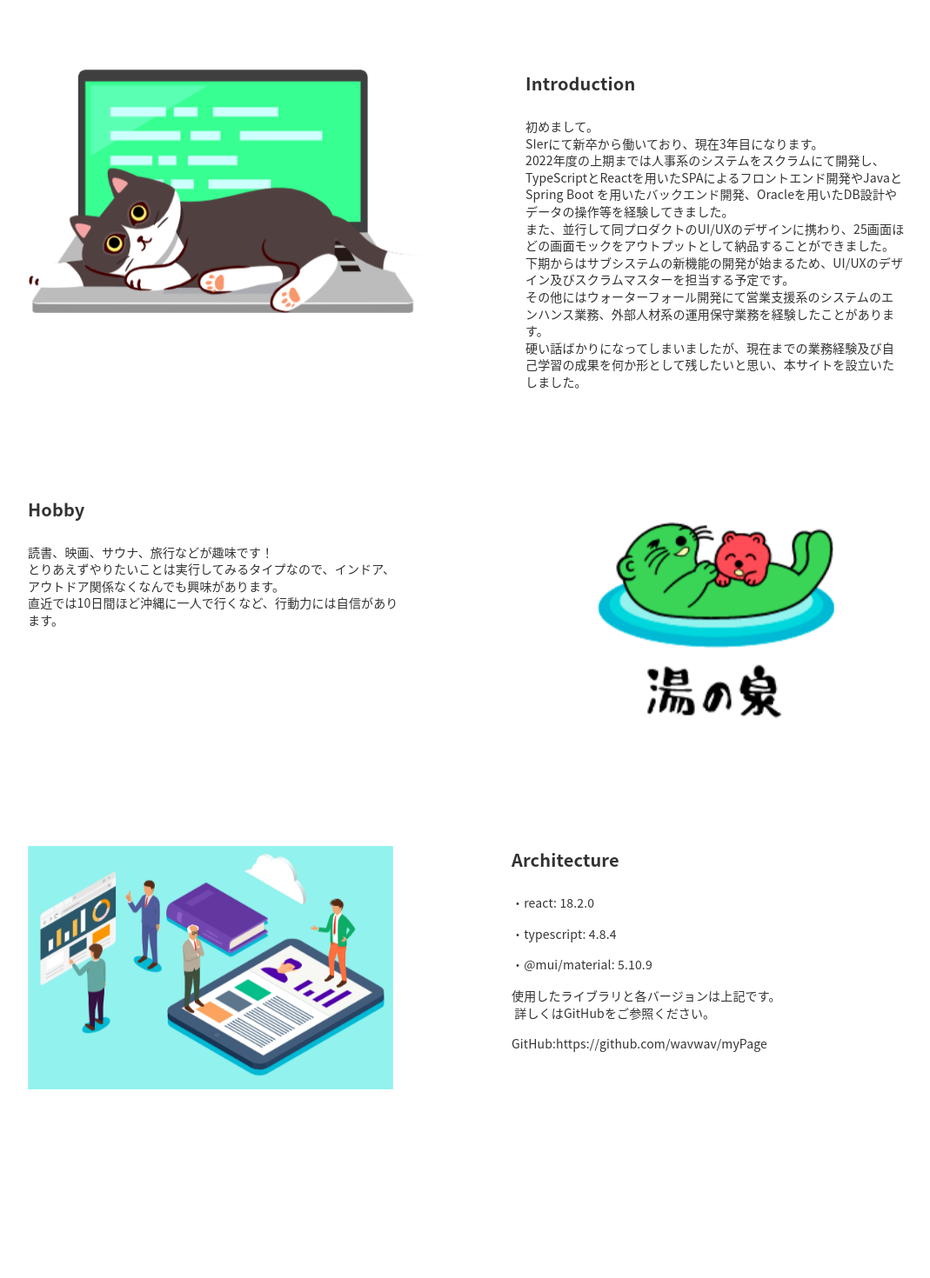
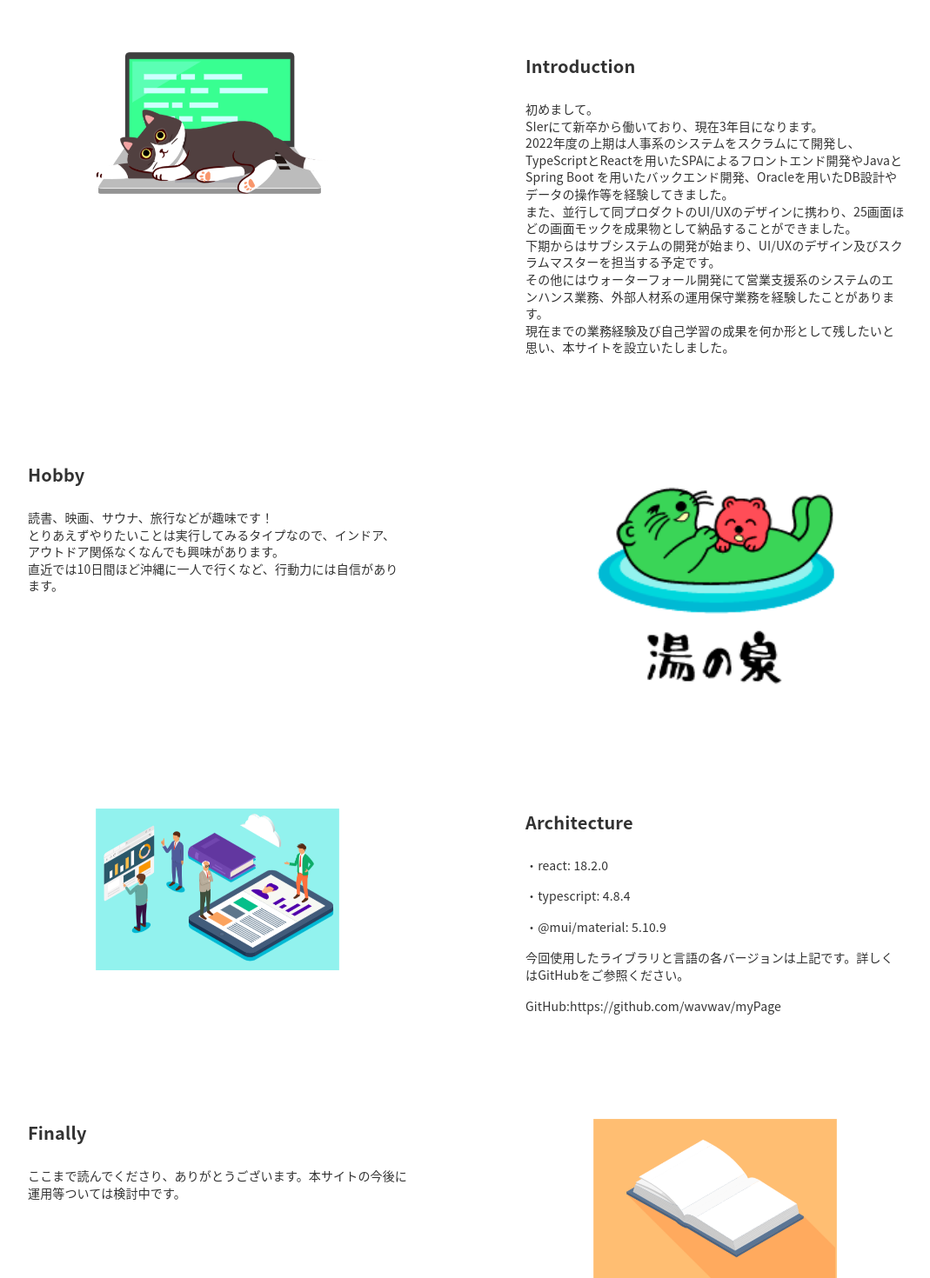
Before and after one commit to wavwav/myPage, a React (Create React App) app in the folder frontend/: page / in a window 1280 px wide. Shown: the part 100-1570 px from the top of the page at 87% size, without its empty margins (104-1173 px from the left). Before the commit the page ends 1357 px from the top, so only its background shows below. Built offline with nearby package versions, Linux system fonts and the light colour scheme.

Commit message:
Home完成

```diff
--- a/frontend/package.json
+++ b/frontend/package.json
@@ -17,6 +17,7 @@
     "@types/react-dom": "^18.0.6",
     "react": "^18.2.0",
     "react-dom": "^18.2.0",
+    "react-router-dom": "^6.4.2",
     "react-scripts": "5.0.1",
     "typescript": "^4.8.4",
     "web-vitals": "^2.1.4"
--- a/frontend/src/conponents/topbar/TopBar.tsx
+++ b/frontend/src/conponents/topbar/TopBar.tsx
@@ -28,8 +28,10 @@ const TopBar = () => {
 
   return (
     <AppBar position="static" sx={{
-     boxShadow: '0 0 0 0 rgba(0, 0, 0, .0)'
-    ,bgcolor:'#000000'
+     boxShadow: '0 0 0 0 rgba(0, 0, 0, .0)',
+    bgcolor:'#000000',
+    position: "fixed",
+    zIndex: 9999,
     }}
     className={classes.toolbarWrapper}
     >
--- a/frontend/src/pages/Home.tsx
+++ b/frontend/src/pages/Home.tsx
@@ -7,6 +7,7 @@ import nekko from '../nekko.png';
 import HomeBodyTypo from '../conponents/home/HomeBodyTypo';
 import yunosen from '../yunosen.png'
 import work from '../work.png';
+import book from '../book.png';
 
 const useStyles = makeStyles(() => 　({
   rootPadding: {
@@ -16,20 +17,31 @@ const useStyles = makeStyles(() => 　({
     marginTop:'120px',
     display:'flex'
   },
+  topDefaultBoxPosition: {
+    marginTop:'160px',
+    display:'flex'
+  },
   leftSeparate:{
     marginLeft:'68px'
   },
   rightSeparate:{
-    marginRight:'68px'
+    marginRight:'68px',
   },
-  yunosenPosition:{
-    textAlign:'center'
+  pngPosition:{
+    textAlign:'center',
+    justifyContent:'center',
+    display:'flex'
   },
   bodyPosition:{
     marginTop:'24px',
   },
   bodyItemPosition:{
     marginTop:'16px',
+  },
+  bottomDefaultBoxPosition: {
+    marginTop:'120px',
+    display:'flex',
+    marginBottom:'120px'
   },
 }));
 
@@ -40,11 +52,13 @@ function Home() {
   <TopBar />
   <Grid container={true} className={classes.rootPadding}>
     {/* 自己紹介 */}
-    <Grid container={true} item={true}>
-      <Box className={classes.defaultBoxPosition}>
+    <Grid container={true} item={true} lg={12} md={12} xs={12}>
+      <Box className={classes.topDefaultBoxPosition}>
        <Grid item={true} lg={6} md={6} xs={6}>
         <Box className={classes.rightSeparate}>
-      <img src={nekko} width='479px' height='279.73px' />
+          <Box className={classes.pngPosition}>
+          <img src={nekko} width='279.73px' height='163.36px' />
+          </Box>
         </Box>
       </Grid>
       <Grid item={true} lg={6} md={6} xs={6}>
@@ -53,20 +67,20 @@ function Home() {
       <Box className={classes.bodyPosition}>
       <HomeBodyTypo name={`初めまして。
 SIerにて新卒から働いており、現在3年目になります。
-2022年度の上期までは人事系のシステムをスクラムにて開発し、TypeScriptとReactを用いたSPAによるフロントエンド開発やJavaとSpring Boot を用いたバックエンド開発、Oracleを用いたDB設計やデータの操作等を経験してきました。
-また、並行して同プロダクトのUI/UXのデザインに携わり、25画面ほどの画面モックをアウトプットとして納品することができました。
-下期からはサブシステムの新機能の開発が始まるため、UI/UXのデザイン及びスクラムマスターを担当する予定です。
+2022年度の上期は人事系のシステムをスクラムにて開発し、TypeScriptとReactを用いたSPAによるフロントエンド開発やJavaとSpring Boot を用いたバックエンド開発、Oracleを用いたDB設計やデータの操作等を経験してきました。
+また、並行して同プロダクトのUI/UXのデザインに携わり、25画面ほどの画面モックを成果物として納品することができました。
+下期からはサブシステムの開発が始まり、UI/UXのデザイン及びスクラムマスターを担当する予定です。
 その他にはウォーターフォール開発にて営業支援系のシステムのエンハンス業務、外部人材系の運用保守業務を経験したことがあります。
-硬い話ばかりになってしまいましたが、現在までの業務経験及び自己学習の成果を何か形として残したいと思い、本サイトを設立いたしました。`} />
+現在までの業務経験及び自己学習の成果を何か形として残したいと思い、本サイトを設立いたしました。`} />
 </Box>
       </Box>
       </Grid>
       </Box>
     </Grid>
     {/* 趣味 */}
-    <Grid container={true} item={true} >
+    <Grid container={true} item={true} lg={12} md={12} xs={12}>
       <Box className={classes.defaultBoxPosition}>
-       <Grid item={true} lg={6} md={6} >
+       <Grid item={true} lg={6} md={6} xs={6}>
        <Box className={classes.rightSeparate}>
       <SubtitleTypo name='Hobby' />
       <Box className={classes.bodyPosition}>
@@ -78,18 +92,22 @@ SIerにて新卒から働いており、現在3年目になります。
       </Grid>
        <Grid item={true} lg={6} md={6} xs={6}>
       <Box className={classes.leftSeparate}>
-        <Box className={classes.yunosenPosition}>
-      <img src={yunosen} width='279.73' height='279.73px' />
+        <Box className={classes.pngPosition}>
+      <img src={yunosen} width='279.73px' height='279.73px' />
       </Box>
       </Box>
       </Grid>
       </Box>
     </Grid>
     {/* アーキ */}
-    <Grid container={true} item={true} >
+    <Grid container={true} item={true} lg={12} md={12} xs={12}>
       <Box className={classes.defaultBoxPosition}>
-       <Grid item={true} lg={6} md={6} xs={6} style={{marginRight:'68px'}}>
-      <img src={work} width='420.01' height='279.73px' />
+      <Grid item={true} lg={6} md={6} xs={6}>
+      <Box className={classes.rightSeparate}>
+      <Box className={classes.pngPosition}>
+      <img src={work} width='279.73px' height='186.3px'/>
+      </Box>
+      </Box>
       </Grid>
        <Grid item={true} lg={6} md={6} xs={6}>
       <Box className={classes.leftSeparate}>
@@ -103,12 +121,31 @@ SIerにて新卒から働いており、現在3年目になります。
       <HomeBodyTypo name='・@mui/material: 5.10.9' />
       </Box>
        <Box className={classes.bodyItemPosition}>
-      <HomeBodyTypo name={`使用したライブラリと各バージョンは上記です。
- 詳しくはGitHubをご参照ください。`} />
+      <HomeBodyTypo name={`今回使用したライブラリと言語の各バージョンは上記です。詳しくはGitHubをご参照ください。`} />
         </Box>
         <Box className={classes.bodyItemPosition}>
           <HomeBodyTypo name='GitHub:https://github.com/wavwav/myPage' />
         </Box>
+      </Box>
+      </Box>
+      </Grid>
+      </Box>
+    </Grid>
+    {/* 趣味 */}
+    <Grid container={true} item={true} lg={12} md={12} xs={12}>
+      <Box className={classes.bottomDefaultBoxPosition}>
+       <Grid item={true} lg={6} md={6} xs={6}>
+       <Box className={classes.rightSeparate}>
+      <SubtitleTypo name='Finally' />
+      <Box className={classes.bodyPosition}>
+      <HomeBodyTypo name={`ここまで読んでくださり、ありがとうございます。本サイトの今後に運用等ついては検討中です。`}/>
+</Box>
+</Box>
+      </Grid>
+       <Grid item={true} lg={6} md={6} xs={6}>
+      <Box className={classes.leftSeparate}>
+        <Box className={classes.pngPosition}>
+      <img src={book} width='279.73px' height='186.3px' />
       </Box>
       </Box>
       </Grid>
```
Also changed, not shown: 1 other file (tests, documents, lock files or other folders). Lines whose indentation alone changed are shown as unchanged.
